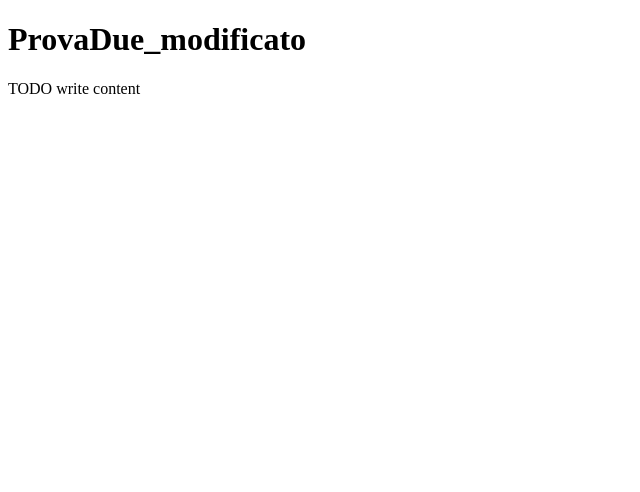
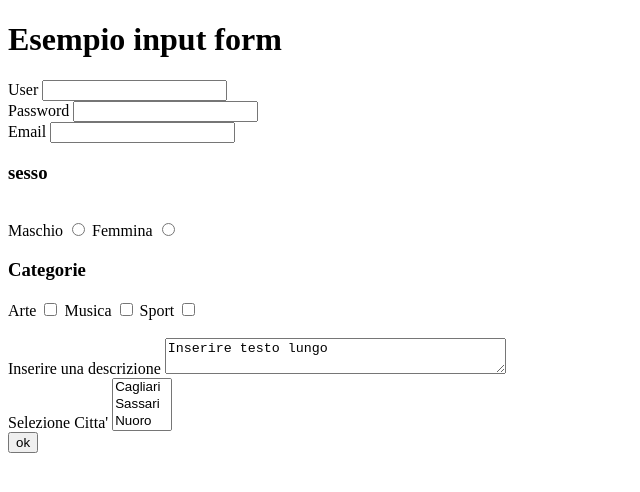
Before and after one commit to alessiosperoni/amm2015, a plain HTML site: page Index.html in a window 1280 px wide. Shown: the whole page, without its empty margins (0-640 px from the left). Drawn offline with Linux system fonts and the light colour scheme.

Commit message:
scrittura progetto lezione secondo aggiornamento_2

```diff
--- a/Index.html
+++ b/Index.html
@@ -1,17 +1,60 @@
 <!DOCTYPE html>
-<!--
-To change this license header, choose License Headers in Project Properties.
-To change this template file, choose Tools | Templates
-and open the template in the editor.
--->
+
 <html>
     <head>
-        <title>TODO supply a title</title>
+        <title>ProvaCSS</title>
         <meta charset="UTF-8">
-        <meta name="viewport" content="width=device-width, initial-scale=1.0">
+        <!--<meta name="viewport" content="width=device-width, initial-scale=1.0">-->
     </head>
     <body>
-        <h1>ProvaDue_modificato</h1>
-        <div>TODO write content</div>
+        <h1>Esempio input form</h1>
+        <form action=input-form.php">
+            <label for="user">User</label>
+            <input type="text" name="user" id="user"/>
+            <br/>
+            <label for="psw">Password</label>
+            <input type="password" name="psw" id="psw"/>
+            <br/>
+            <label for="email">Email</label>
+            <input type="email" name="email" id="email">
+            <br/>
+            <h3>sesso</h3>
+            <br/>
+            <label for="maschio">Maschio</label>
+            <input type="radio" id="maschio" name="sesso" value="Maschio"/>
+            <label for="femmina">Femmina</label>
+            <input type="radio" id="femmina" name="sesso" value="Femmina"/>
+
+            <br/>
+
+            <h3>Categorie</h3>
+
+            <label for="Arte">Arte</label>
+            <input type="checkbox" name="cat" id="Arte" value="Arte"/>
+            <label for="Musica">Musica</label>
+            <input type="checkbox" name="cat" id="Musica" value="Musica"/>
+            <label for="Sport">Sport</label>
+            <input type="checkbox" name="cat" id="Sport" value="Sport"/>
+            <br/>
+            <br/>
+
+            <label for="desc">Inserire una descrizione</label>
+            <textarea name="desc" id="desc" value="Inserire un testo lungo" rows="2" cols="40">Inserire testo lungo</textarea>
+
+            <br/>
+            <label for="città">Selezione Citta'</label>
+            <select name="città" size="3" multiple>
+                <option value="CA">Cagliari</option>
+                <option value="SS">Sassari</option>
+                <option value="NU"> Nuoro</option>
+                <option value="OR">Oristano</option>
+                <option value="OG">Ogliastra</option>
+                <option value="OT">Olbia</option>
+                <option value="BO">Bologna</option>
+
+            </select>
+            <br/>
+            <button>ok</button>
+        </form>
     </body>
 </html>
```
Also changed, not shown: Index_2.html (added, +17 -0 lines), 1 other file.
